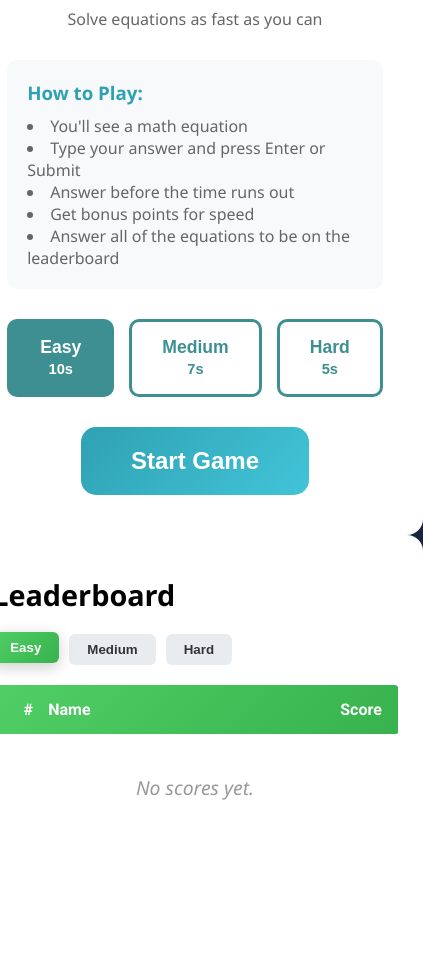
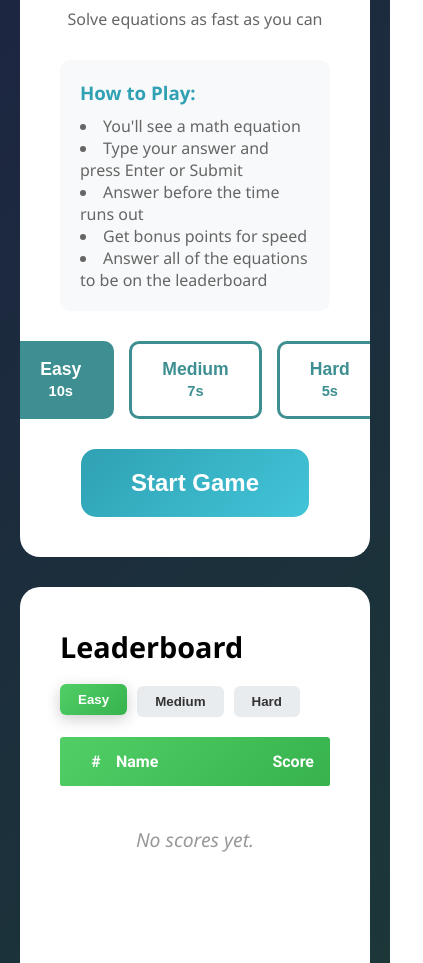
Before and after one commit to 4ndr3jS/SpeedMath, a website built with Vite: page index.html in a window 390 px wide. Shown: the part 137-1100 px from the top of the page, 423 px wide, since content can reach past the window. Built offline with nearby package versions, Linux system fonts and the light colour scheme; some packages are replaced by stand-ins of ours; no server answers; the database is empty.

Commit message:
Styled, and made the site a little bit responsive

```diff
--- a/styles.css
+++ b/styles.css
@@ -4,35 +4,72 @@
     box-sizing: border-box;
 }
 
+html {
+    overflow-x: hidden;
+}
 body {
     font-family: 'Segoe UI', Tahoma, Geneva, Verdana, sans-serif;
-    background: linear-gradient(135deg, #0c1829 0%, #1f2d47 50%, #242e3e 100%);
+    background: linear-gradient(135deg, #1d2442 0%, #1b3a36 100%);
     min-height: 100vh;
     display: flex;
     justify-content: center;
     align-items: center;
     padding: 20px;
+    width: 100%;
+    margin: 0;
+    transform: none;
+    transform-origin: unset;
+    box-sizing: border-box;
+    overflow-x: hidden;
+}
+.site-wrapper {
+    display: flex;
+    gap: 30px;
+    justify-content: center;
+    align-items: flex-start;
+    max-width: 100vw;
+    width: 100vw;
+    box-sizing: border-box;
+    overflow-x: auto;
 }
 
 .container{
     background: white;
-    border-radius: 16px;
-    box-shadow: 0 20px 60px rgba(0, 0, 0, 0.3);
+    border-radius: 20px;
     padding: 40px;
     max-width: 600px;
     width: 100%;
 }
 
-.container.leaderboard-container {
-    background: white !important;
-    position: relative;
-    border-radius: 0;
-    box-shadow: none;
+.leaderboard-container {
+    max-width: 400px;
     min-height: 600px;
-    padding-left: 25px;
-    padding-right: 25px;
-    z-index: 0;
-    border-radius: 16px;
+}
+
+@media (max-width: 1400px) {
+    body {
+        width: 100%;
+        transform: none;
+    }
+}
+
+@media (max-width: 1100px) {
+    body {
+        width: 100%;
+        transform: none;
+    }
+
+    .site-wrapper {
+        flex-direction: column;
+        align-items: center;
+        width: 100vw;
+        max-width: 100vw;
+        overflow-x: auto;
+    }
+
+    .leaderboard-container {
+        max-width: 600px;
+    }
 }
 
 .container .table {
@@ -49,11 +86,8 @@ body {
 .leaderboard-tabs {
     display: flex;
     gap: 10px;
-    margin-bottom: 18px;
+    margin-bottom: 20px;
     margin-top: 20px;
-    background: transparent;
-    position: relative;
-    z-index: 1;
 }
 
 .leaderboard-tab {
@@ -134,17 +168,15 @@ body {
     padding: 12px 16px;
     background: #fff;
     transition: background 0.2s ease;
+    border-left: 1px solid #f0f0f0;
+    border-right: 1px solid #f0f0f0;
 }
 
-.leaderboard-row:hover {
-    background: inherit;
+.leaderboard-row:last-of-type {
+    border-bottom: 1px solid #f0f0f0;
 }
 
 .leaderboard-row.alt {
-    background: #e9ecef;
-}
-
-.leaderboard-row.alt:hover {
     background: #e9ecef;
 }
 
@@ -372,13 +404,6 @@ h1{
     transition: all 0.3s;
 }
 
-.answerInput.disabled {
-    background: #f0f0f0 !important;
-    color: #aaa !important;
-    border-color: #ddd !important;
-    cursor: not-allowed;
-}
-
 input::placeholder {
   color: rgb(211, 211, 211);
 }
@@ -410,13 +435,6 @@ input::placeholder {
     border-radius: 10px;
     font-weight: bold;
     transition: all 0.3s;
-}
-
-.submitBtn.disabled {
-    background: #e9ecef !important;
-    color: #aaa !important;
-    cursor: not-allowed;
-    box-shadow: none !important;
 }
 
 .submitBtn:hover{
```
